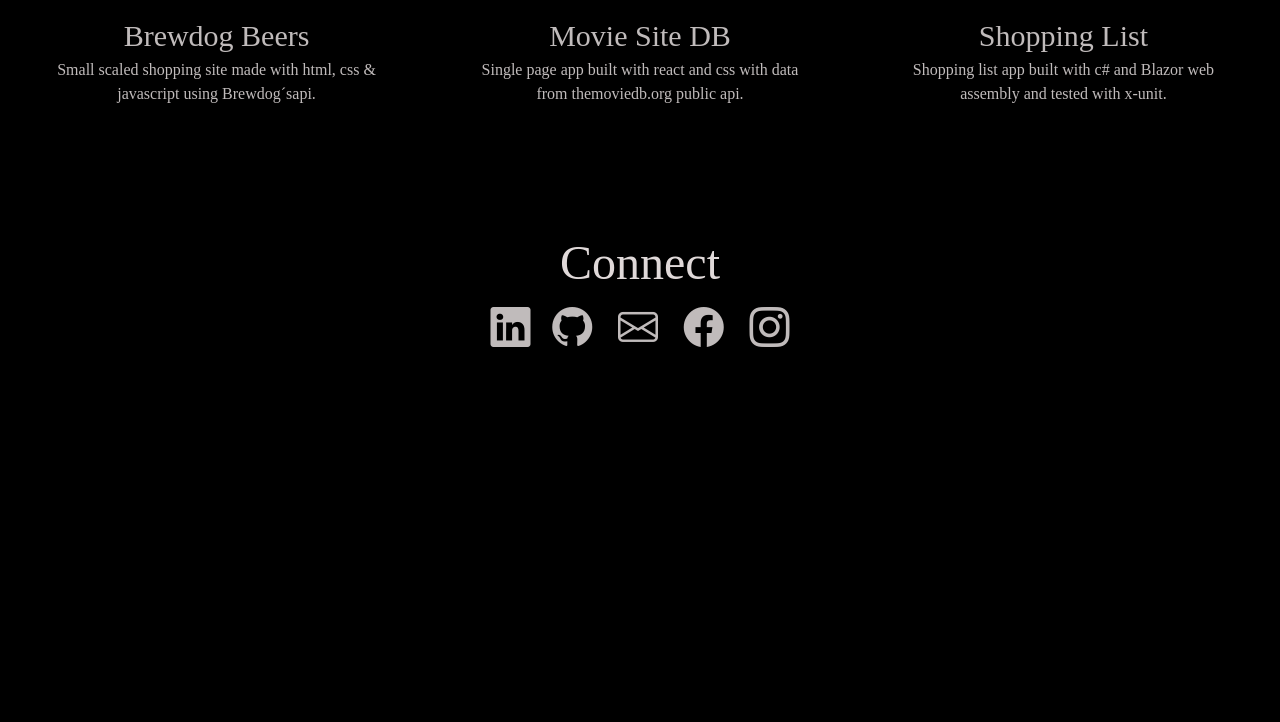
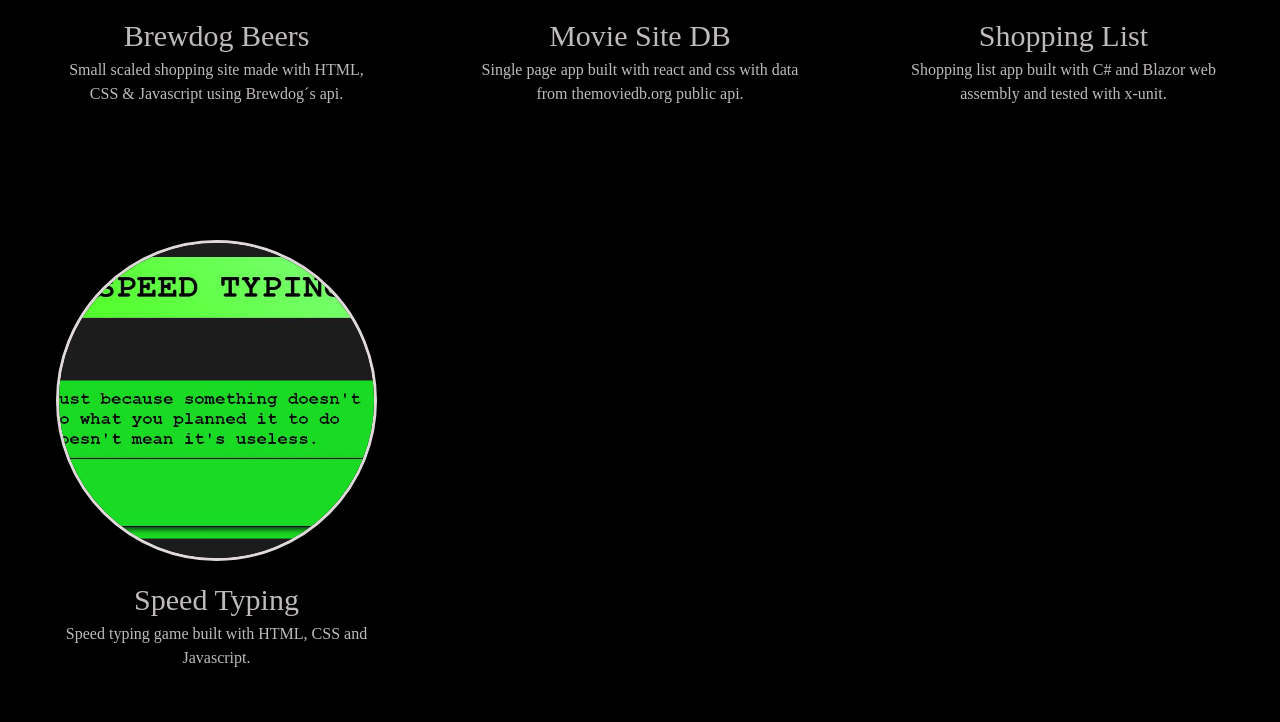
Before and after one commit to Jimmieost/Portfolio, a plain HTML site: page index.html in a window 1280 px wide. Shown: the part 1458-2180 px from the top of the page. Before the commit the page ends 1823 px from the top, so only its background shows below. Drawn offline with nearby package versions, Linux system fonts and the light colour scheme.

Commit message:
Added speed typing game to project list

```diff
--- a/index.html
+++ b/index.html
@@ -90,8 +90,8 @@
                 <a href="https://brewdogbeercollection.netlify.app/">
                     <img src="beer.png" alt="project 1" /> Brewdog Beers
                     <p>
-                        Small scaled shopping site made with html, css & javascript using
-                        Brewdog´sapi.
+                        Small scaled shopping site made with HTML, CSS & Javascript using
+                        Brewdog´s api.
                     </p>
                 </a>
                 <a href="https://moviesitedb.netlify.app/">
@@ -104,8 +104,14 @@
                 <a href="https://jimmie-shoppinglist.netlify.app/">
                     <img src="Shoppinglist.PNG" alt="project 3" />Shopping List
                     <p>
-                        Shopping list app built with c# and Blazor web assembly and tested
+                        Shopping list app built with C# and Blazor web assembly and tested
                         with x-unit.
+                    </p>
+                </a>
+                <a href="https://jimmie-speed-typing-game.netlify.app/">
+                    <img src="speed-typing.png" alt="project 3" />Speed Typing
+                    <p>
+                        Speed typing game built with HTML, CSS and Javascript.
                     </p>
                 </a>
             </div>
```
Also changed, not shown: speed-typing.png (added).
